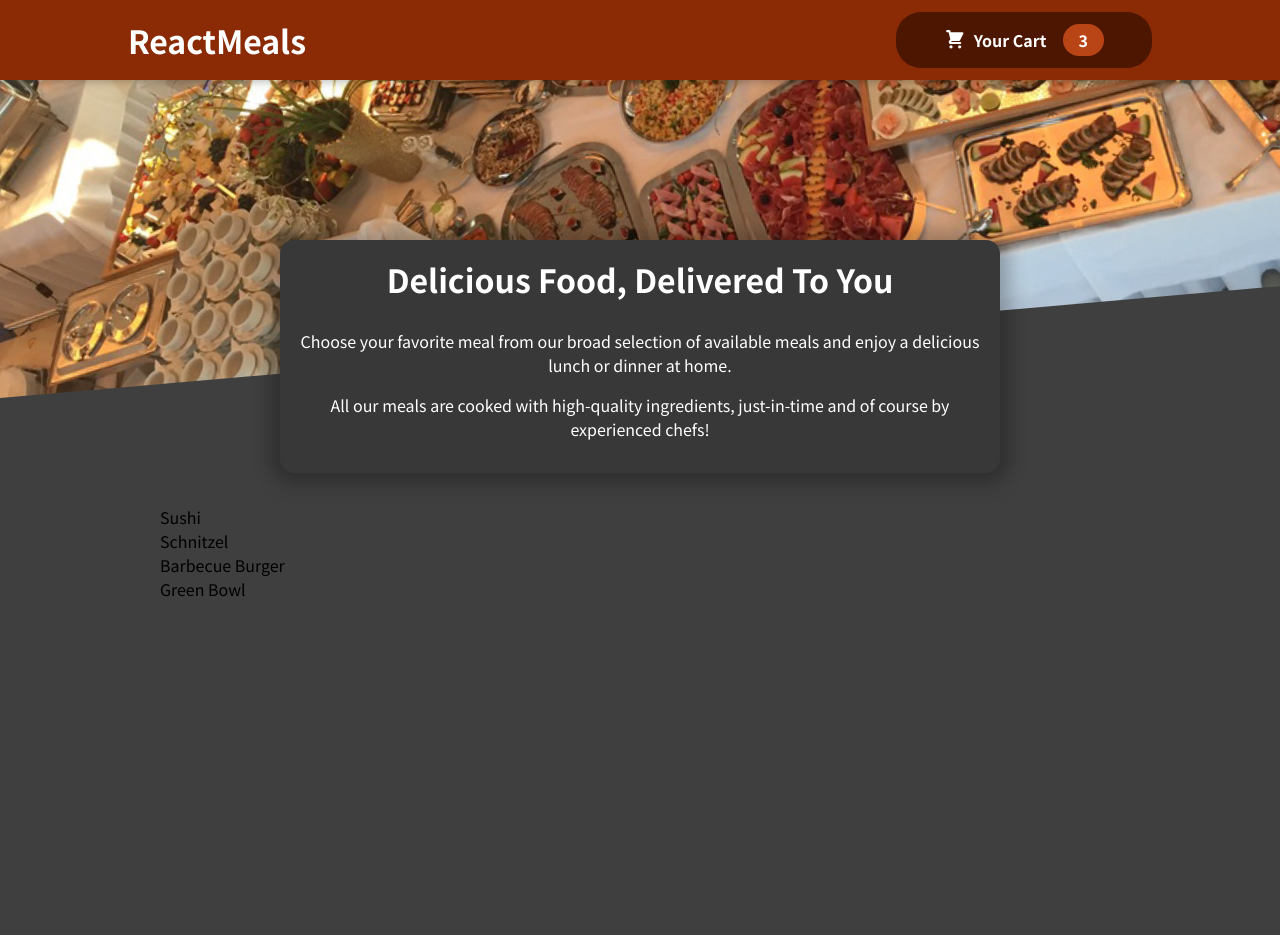
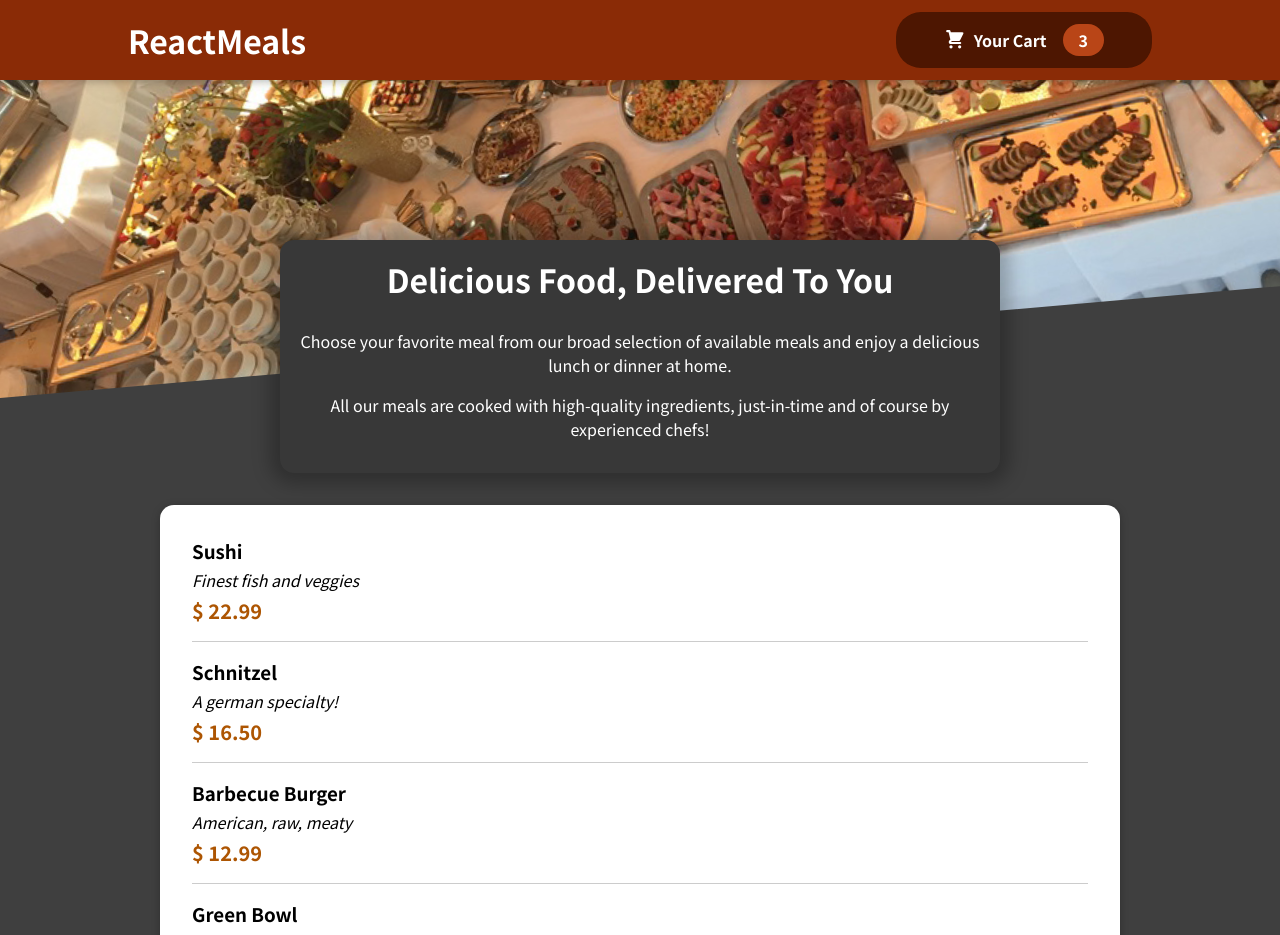
Before and after one commit to kimbeomjin95/food-order-app, a React (Create React App) app: page / in a window 1280 px wide. Shown: the top 935 px of the page. Before the commit the page ends 800 px from the top, so only its background shows below. Built offline with nearby package versions, Linux system fonts and the light colour scheme.

Commit message:
142. 개별 식사 항목 추가 및 표시하기

```diff
--- a/src/components/Meals/AvailableMeals.js
+++ b/src/components/Meals/AvailableMeals.js
@@ -1,5 +1,7 @@
 import React from 'react';
 import classes from './AvailableMeals.module.css';
+import Card from '../UI/Card';
+import MealItem from './MealItem/MealItem';
 
 const DUMMY_MEALS = [
   {
@@ -29,11 +31,20 @@
 ];
 
 const AvailableMeals = () => {
-  const mealsList = DUMMY_MEALS.map(meal => <li>{meal.name}</li>);
+  const mealsList = DUMMY_MEALS.map(meal => (
+    <MealItem
+      key={meal.id}
+      name={meal.name}
+      description={meal.description}
+      price={meal.price}
+    />
+  ));
 
   return (
     <section className={classes.meals}>
-      <ul>{mealsList}</ul>
+      <Card>
+        <ul>{mealsList}</ul>
+      </Card>
     </section>
   );
 };
--- /dev/null
+++ b/src/components/Meals/MealItem/MealItem.js
@@ -0,0 +1,19 @@
+import React from 'react';
+import classes from './MealItem.module.css';
+
+const MealItem = props => {
+  const price = `$ ${props.price.toFixed(2)}`;
+
+  return (
+    <li className={classes.meal}>
+      <div>
+        <h3>{props.name}</h3>
+        <div className={classes.description}>{props.description}</div>
+        <div className={classes.price}>{price}</div>
+      </div>
+      <div></div>
+    </li>
+  );
+};
+
+export default MealItem;
--- /dev/null
+++ b/src/components/Meals/MealItem/MealItem.module.css
@@ -0,0 +1,22 @@
+.meal {
+    display: flex;
+    justify-content: space-between;
+    margin: 1rem;
+    padding-bottom: 1rem;
+    border-bottom: 1px solid #ccc;
+}
+
+.meal h3 {
+    margin: 0 0 0.25rem 0;
+}
+
+.description {
+    font-style: italic;
+}
+
+.price {
+    margin-top: 0.25rem;
+    font-weight: bold;
+    color: #ad5502;
+    font-size: 1.25rem;
+}
--- /dev/null
+++ b/src/components/UI/Card.js
@@ -0,0 +1,8 @@
+import React from 'react';
+import classes from './Card.module.css';
+
+const Card = props => {
+  return <div className={classes.card}>{props.children}</div>;
+};
+
+export default Card;
--- /dev/null
+++ b/src/components/UI/Card.module.css
@@ -0,0 +1,6 @@
+.card {
+    padding: 1rem;
+    box-shadow: 0 2px 8px rgba(0, 0, 0, 0.25);
+    border-radius: 14px;
+    background-color: white;
+}
```
Also changed, not shown: src/components/Meals/MealItem/MealItemForm.js (added, +7 -0 lines).
